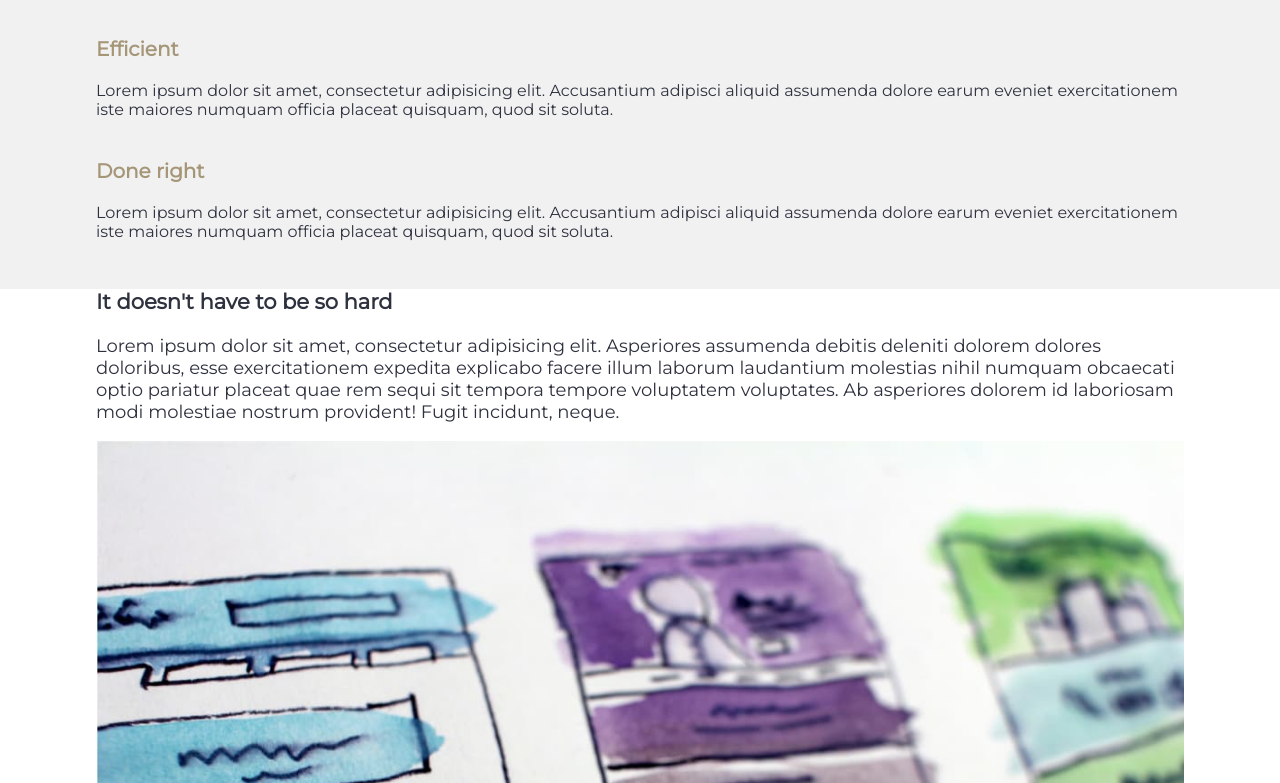
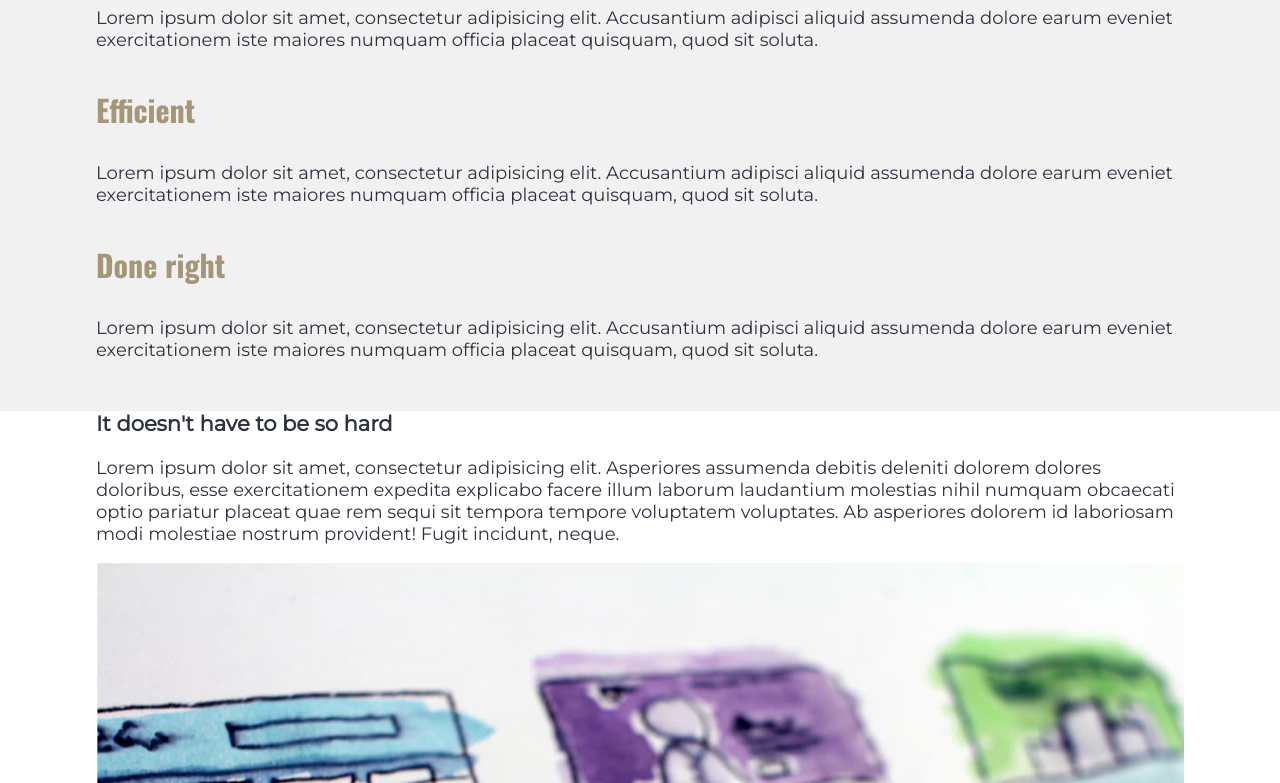
Before and after one commit to Annie-Huang/conquering-responsive-layouts, a website: page nav-challenge-2/index.html in a window 1280 px wide. Shown: the part 713-1496 px from the top of the page. Drawn offline with nearby package versions, Linux system fonts and the light colour scheme.

Commit message:
Change the spacing of section-one and hero. Make it more close to desktop version

```diff
--- a/nav-challenge-2/style.css
+++ b/nav-challenge-2/style.css
@@ -52,7 +52,7 @@ img {
   margin: 0 auto;
 }
 .col + .col {
-  margin-top: 2.5rem;
+  margin-top: 2em;
 }
 .accent {
   color: var(--clr-primary);
@@ -93,7 +93,7 @@ img {
 }
 .hero__title {
   font-family: 'Oswald', sans-serif;
-  font-size: 3rem; /* 48px, will make it 90px in desktop */
+  font-size: 3.5rem; /* 56px, will make it 90px in desktop */
   line-height: 1.2;
 }
 .hero__text {
@@ -116,8 +116,11 @@ img {
 }
 .section-one__title {
   color: var(--clr-primary);
-  font-size: 1.25rem; /* 20px, will make it 30px in desktop */
+  font-family: 'Oswald', sans-serif;
+  font-size: 1.875rem; /* 30px */
 }
 .section-one__text {
-  font-size: 1rem; /* 16px, will make it 18px in desktop */
+  font-size: 1.125rem; /* 18px */
 }
+
+}
```
